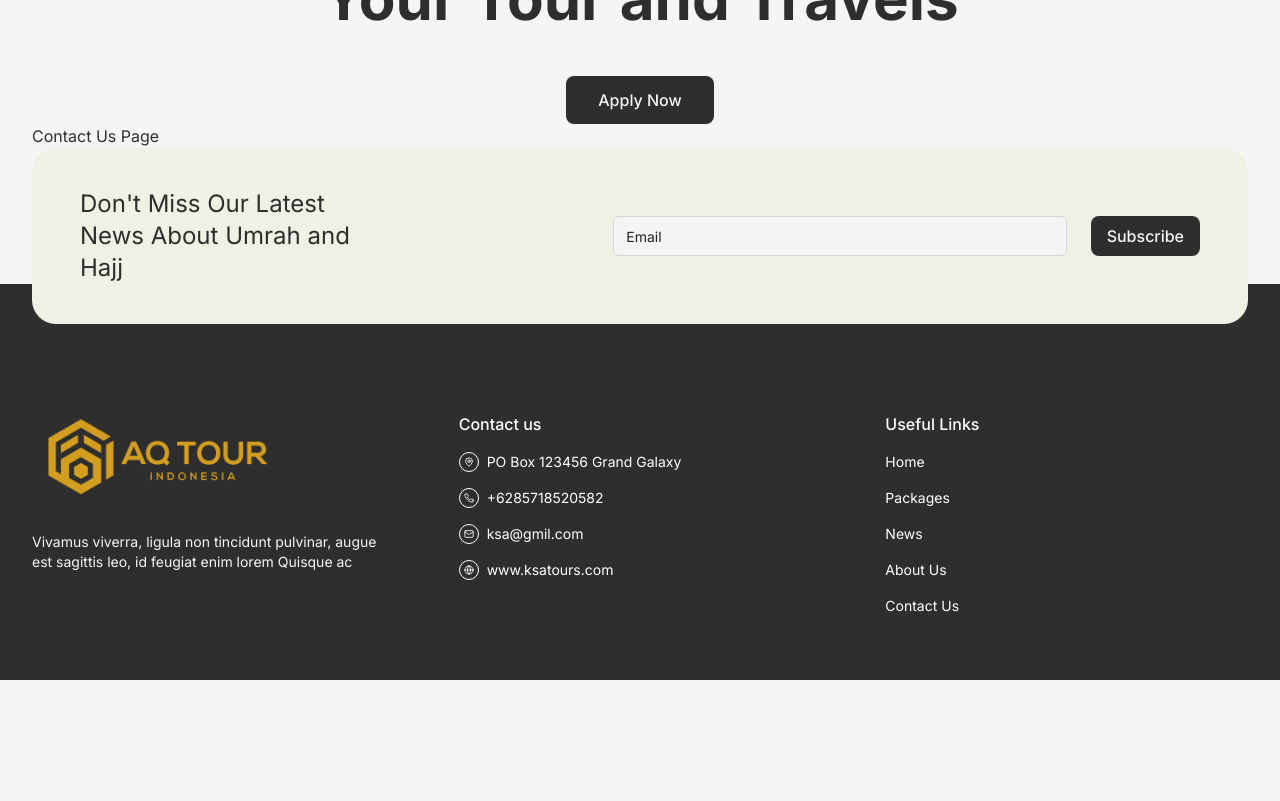
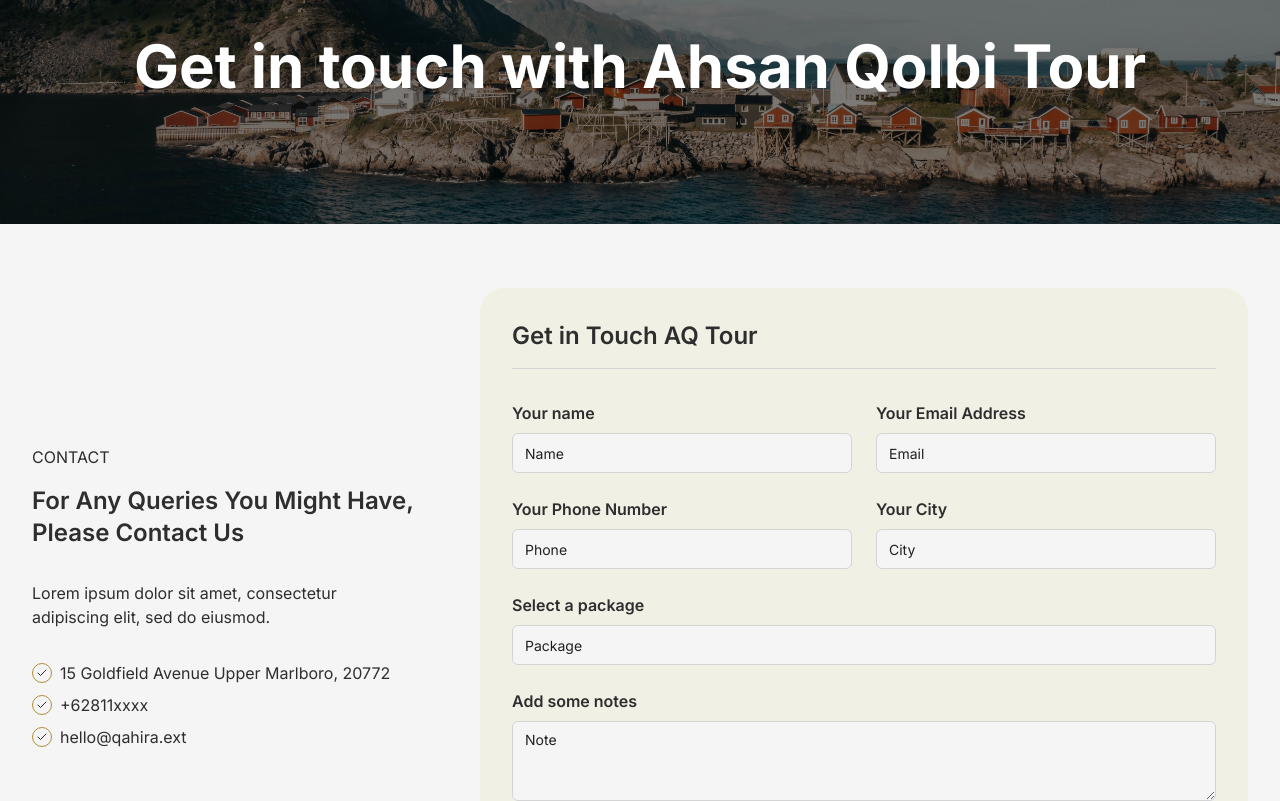
Before and after one commit to duniandewon/ksa-web, a Next.js app: page /contact-us in a window 1280 px wide. Shown: the part 280-1081 px from the top of the page. Before the commit the page ends 960 px from the top, so only its background shows below. Built offline with nearby package versions, Linux system fonts and the light colour scheme.

Commit message:
feat(contact page): Create contact page

```diff
--- a/src/app/contact-us/page.tsx
+++ b/src/app/contact-us/page.tsx
@@ -1,22 +1,74 @@
+import ApplicationForm from "@/components/ApplicationForm";
 import { PageLayout } from "@/components/PageLayout";
-import { Button } from "@/components/ui/button";
+import { SectionsHeader } from "@/components/SectionsHeader";
 import { Hero } from "@/components/ui/hero";
+import { List } from "@/components/ui/list";
+import { Check } from "lucide-react";
+
+function Form() {
+  return (
+    <div className="basis-[39%] rounded-3xl overflow-hidden">
+      <div className="bg-muted p-8 space-y-8">
+        <div className="border-b pb-4">
+          <h2 className="font-semibold text-2xl">Get in Touch AQ Tour</h2>
+        </div>
+        <ApplicationForm />
+      </div>
+    </div>
+  );
+}
 
 export default function Contact() {
   return (
     <PageLayout>
-      <Hero>
-        <div className="text-center">
+      <Hero backgroundImage="/hero.jpg">
+        <div className="text-center py-32 text-white">
           <h2 className="text-6xl font-bold">
-            <span className="block">The Solution for</span>
-            <span className="block">Your Tour and Travels</span>
+            Get in touch with Ahsan Qolbi Tour
           </h2>
-          <Button className="mt-12" size="lg">
-            Apply Now
-          </Button>
         </div>
       </Hero>
-      <section className="container">Contact Us Page</section>
+      <section className="container grid grid-cols-[1fr_2fr] gap-16 py-16 items-center">
+        <div className="space-y-8">
+          <SectionsHeader
+            data={{
+              subtitle: "Contact",
+              title: "For Any Queries You Might Have, Please Contact Us",
+            }}
+          />
+          <p>
+            Lorem ipsum dolor sit amet, consectetur adipiscing elit, sed do
+            eiusmod.
+          </p>
+          <List
+            className="gap-2"
+            data={[
+              {
+                id: "address",
+                text: "15 Goldfield Avenue Upper Marlboro, 20772",
+              },
+              {
+                id: "phone",
+                text: "+62811xxxx",
+              },
+              {
+                id: "email",
+                text: "hello@qahira.ext",
+              },
+            ]}
+            keyExtractor={(data) => data.id}
+            render={(data) => (
+              <div className="flex items-center gap-2">
+                <div className="w-5 h-5 rounded-full border border-accent text-primary flex justify-center items-center">
+                  <Check size={12} />
+                </div>
+                <p>{data.text}</p>
+              </div>
+            )}
+          />
+        </div>
+        <Form />
+      </section>
     </PageLayout>
   );
 }
--- a/src/components/ApplicationForm/index.tsx
+++ b/src/components/ApplicationForm/index.tsx
@@ -1,5 +1,6 @@
 import { Button } from "../ui/button";
 import { Input } from "../ui/input";
+import { Textarea } from "../ui/textarea";
 
 export default function ApplicationForm() {
   return (
@@ -24,6 +25,10 @@ export default function ApplicationForm() {
         <h5 className="font-semibold">Select a package</h5>
         <Input placeholder="Package" />
       </div>
+      <div className="space-y-2 col-span-2">
+        <h5 className="font-semibold">Add some notes</h5>
+        <Textarea placeholder="Note" />
+      </div>
       <div className="col-span-2">
         <Button size="lg">Apply Now</Button>
       </div>
--- /dev/null
+++ b/src/components/ui/textarea.tsx
@@ -0,0 +1,21 @@
+import { cn } from "@/lib/utils";
+import * as React from "react";
+
+const Textarea = React.forwardRef<
+  HTMLTextAreaElement,
+  React.ComponentProps<"textarea">
+>(({ className, ...props }, ref) => {
+  return (
+    <textarea
+      className={cn(
+        "flex min-h-[80px] w-full rounded-md border border-input bg-background px-3 py-2 text-base ring-offset-background placeholder:text-muted-foreground focus-visible:outline-none focus-visible:ring-2 focus-visible:ring-ring focus-visible:ring-offset-2 disabled:cursor-not-allowed disabled:opacity-50 md:text-sm",
+        className
+      )}
+      ref={ref}
+      {...props}
+    />
+  );
+});
+Textarea.displayName = "Textarea";
+
+export { Textarea };
```
